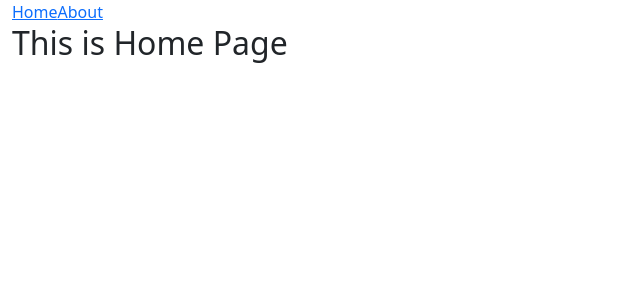
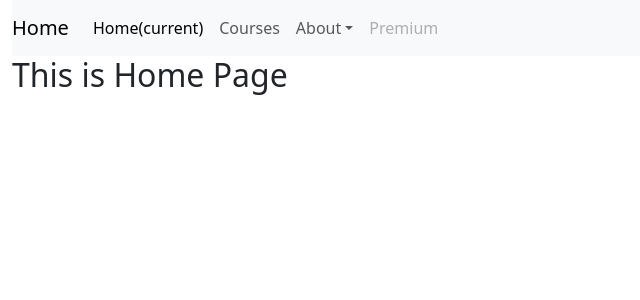
Before and after one commit to raxoe/react-symbol-app, a React (Create React App) app: page / in a window 1280 px wide. Shown: the top 300 px of the page, without its empty margins (0-640 px from the left). Built offline with nearby package versions, Linux system fonts and the light colour scheme.

Commit message:
Add Courses Component

```diff
--- a/src/components/common/Header.js
+++ b/src/components/common/Header.js
@@ -3,11 +3,49 @@ import { NavLink } from 'react-router-dom';
 const Header = () => {
 	const activeStyle = { color: '#F15B2A' };
 	return (
-		<nav>
-			<NavLink to="/" >Home</NavLink>
-			{/* <NavLink to="/Courses" activeStyle={activeStyle}>Courses</NavLink> */}
-			<NavLink to="/AboutPage">About</NavLink>
+		// <nav>
+		// 	<NavLink to="/" >Home</NavLink>
+		// 	{/* <NavLink to="/Courses" activeStyle={activeStyle}>Courses</NavLink> */}
+		// 	<NavLink to="/AboutPage">About</NavLink>
+		// </nav>
+
+		<nav className="navbar navbar-expand-lg navbar-light bg-light">
+			<NavLink to="/" className="navbar-brand">Home</NavLink>
+			<button className="navbar-toggler" type="button" data-bs-toggle="collapse" data-bs-target="#navbarSupportedContent" aria-controls="navbarSupportedContent" aria-expanded="false" aria-label="Toggle navigation">
+				<span className="navbar-toggler-icon"></span>
+			</button>
+
+			<div className="collapse navbar-collapse" id="navbarSupportedContent">
+				<ul className="navbar-nav mr-auto">
+					<li className="nav-item active">
+						<NavLink to="/" className="nav-link">Home<span className="sr-only">(current)</span></NavLink>
+					</li>
+					<li className="nav-item">
+
+						<NavLink to="/CoursesPage" className="nav-link">Courses</NavLink>
+					</li>
+					<li className="nav-item dropdown">
+						<a className="nav-link dropdown-toggle" href="#" id="navbarDropdown" role="button" data-bs-toggle="dropdown" aria-haspopup="true" aria-expanded="false">
+							About
+						</a>
+						<div className="dropdown-menu" aria-labelledby="navbarDropdown">
+							<NavLink to="/AboutPage" className="dropdown-item">Mission</NavLink>
+							<a className="dropdown-item" href="#">Vision</a>
+							<div className="dropdown-divider"></div>
+							<a className="dropdown-item" href="#">Testimonial</a>
+						</div>
+					</li>
+					<li className="nav-item">
+						<a className="nav-link disabled" href="#">Premium</a>
+					</li>
+				</ul>
+				{/* <form className="form-inline my-2 my-lg-0">
+					<input className="form-control mr-sm-2" type="search" placeholder="Search" aria-label="Search">
+						<button className="btn btn-outline-success my-2 my-sm-0" type="submit">Search</button>
+				</form> */}
+			</div>
 		</nav>
+
 	)
 }
 
```
